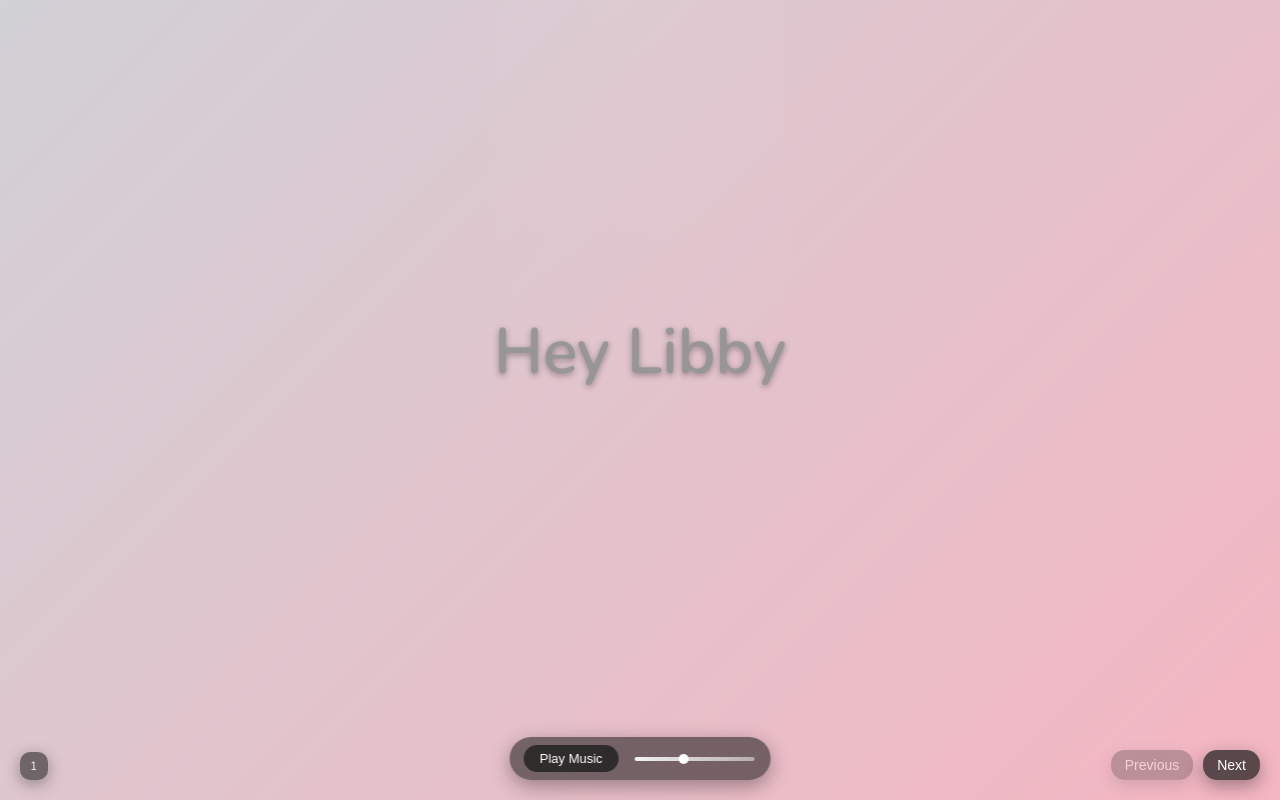
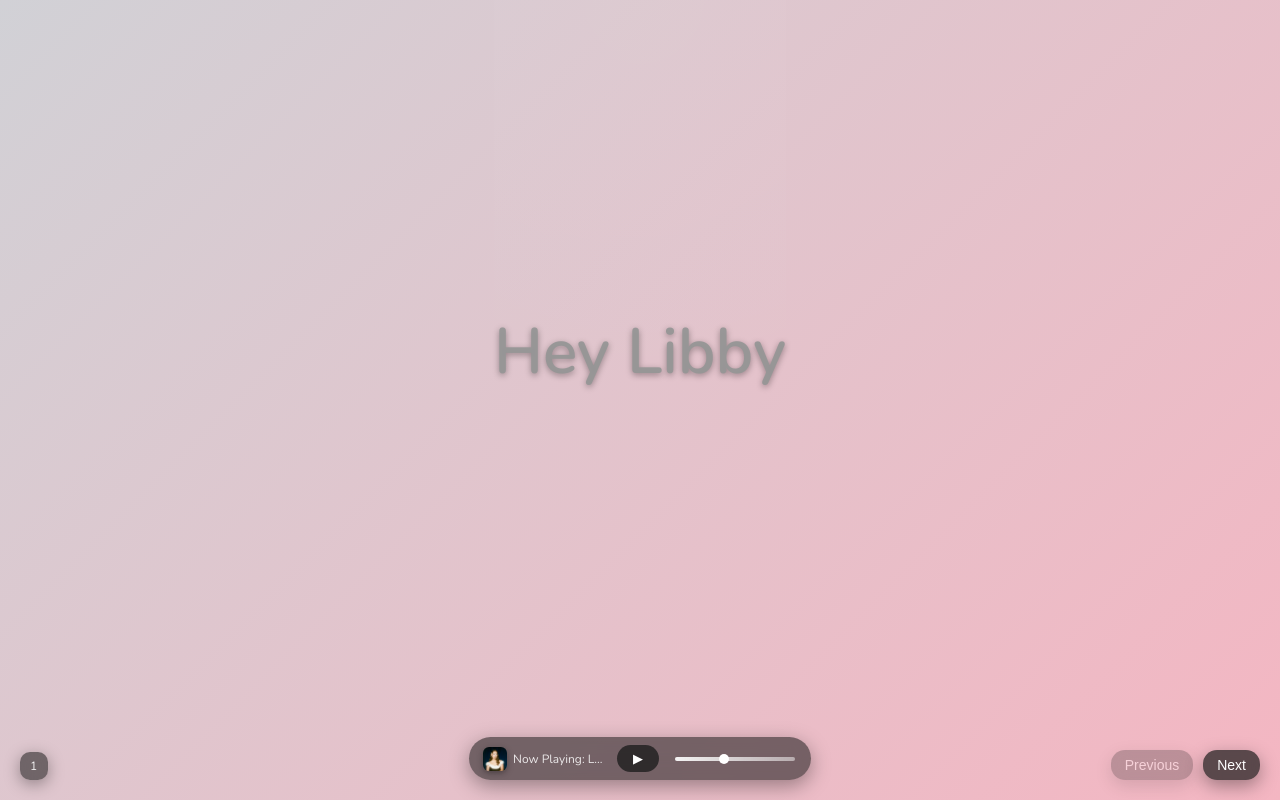
Before and after one commit to lancelisondra9/stuff, a React (Vite) app in the folder bigcheese/: page / in a window 1280 px wide. Built offline with nearby package versions, Linux system fonts and the light colour scheme.

Commit message:
Updated CSS

```diff
--- a/bigcheese/src/App.css
+++ b/bigcheese/src/App.css
@@ -165,6 +165,32 @@
   box-shadow: 0 6px 20px rgba(0, 0, 0, 0.35);
 }
 
+/* =========================
+   Now Playing (album art + song title)
+========================= */
+.now-playing {
+  display: flex;
+  align-items: center;
+  gap: 6px;
+  max-width: 120px; /* keeps it contained inside controls */
+}
+
+.song-art {
+  width: 24px;
+  height: 24px;
+  border-radius: 6px;
+  object-fit: cover;
+  box-shadow: 0 2px 6px rgba(0, 0, 0, 0.35);
+}
+
+.song-title {
+  font-size: 12px;
+  color: rgba(255, 255, 255, 0.85);
+  white-space: nowrap;
+  overflow: hidden;
+  text-overflow: ellipsis;
+}
+
 /* Play / Pause */
 .music-toggle {
   padding: 6px 16px;
--- a/bigcheese/src/App.tsx
+++ b/bigcheese/src/App.tsx
@@ -16,7 +16,6 @@ const pageText = [
   "I treasure you so very much;\nI hope you share\nthe same sentiment",
   "Here's a picture of a deer (click next bc ion know how to code)",
   "",
-
 ];
 
 export default function App() {
@@ -83,14 +82,19 @@ export default function App() {
               </div>
             ))
           )}
-
         </div>
       </div>
 
       {/* Music controls */}
       <div className="music-controls">
+        {/* Now Playing: Image + Song Name */}
+        <div className="now-playing">
+        <img src="/stuff/laufey.jpg" alt="Album art" className="song-art" />
+          <span className="song-title">Now Playing: Lover Girl</span>
+        </div>
+
         <button className="music-toggle" onClick={toggleMusic}>
-          {playing ? "Pause Music" : "Play Music"}
+          {playing ? "||" : "▶"}
         </button>
 
         <input
@@ -104,8 +108,10 @@ export default function App() {
         />
       </div>
 
+      {/* Page number */}
       <div className="page-box visible">{pages[page]}</div>
 
+      {/* Navigation buttons */}
       <div className="nav-buttons">
         <button
           onClick={() => setPage((p) => Math.max(p - 1, 0))}
```
Also changed, not shown: bigcheese/public/laufey.jpg (added).
